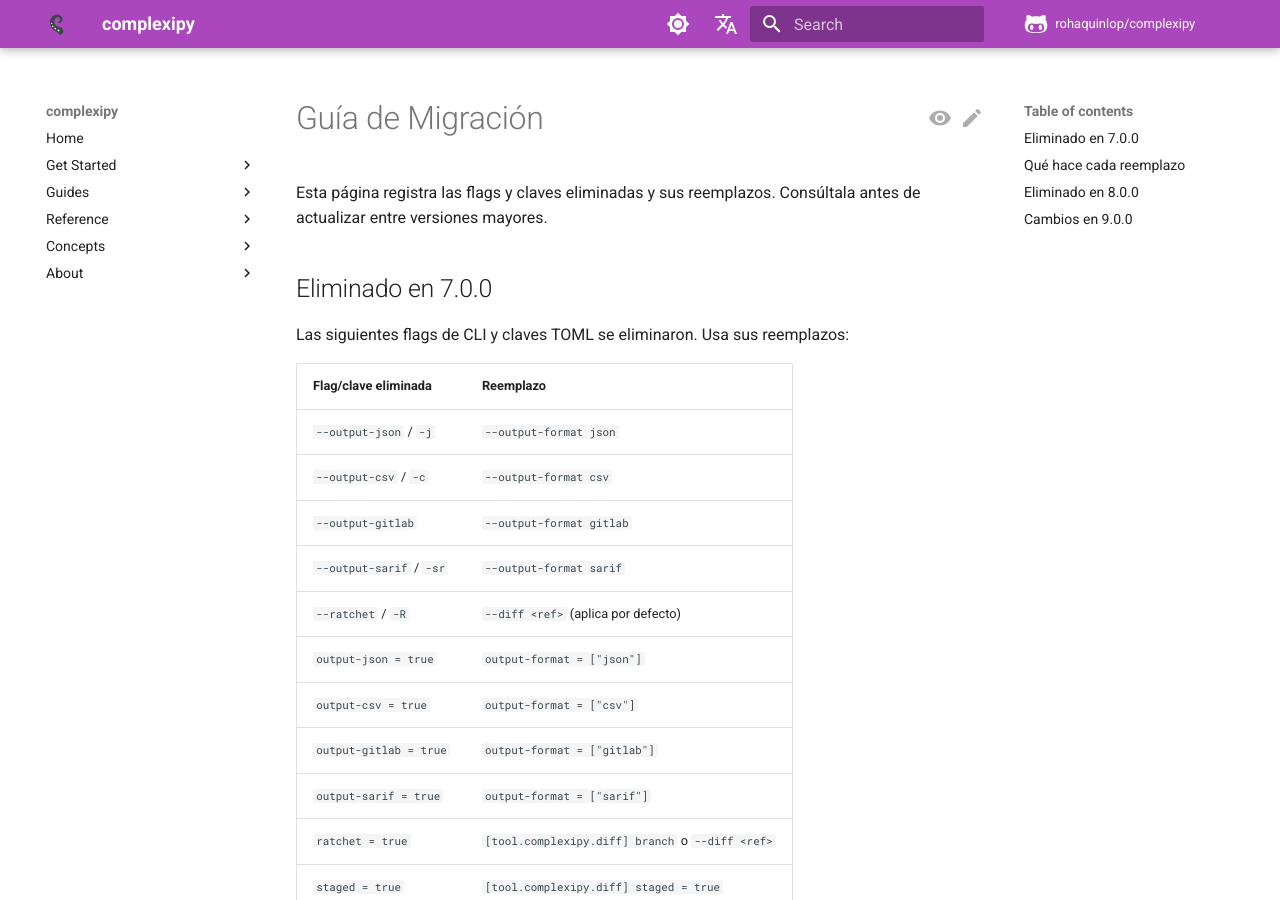
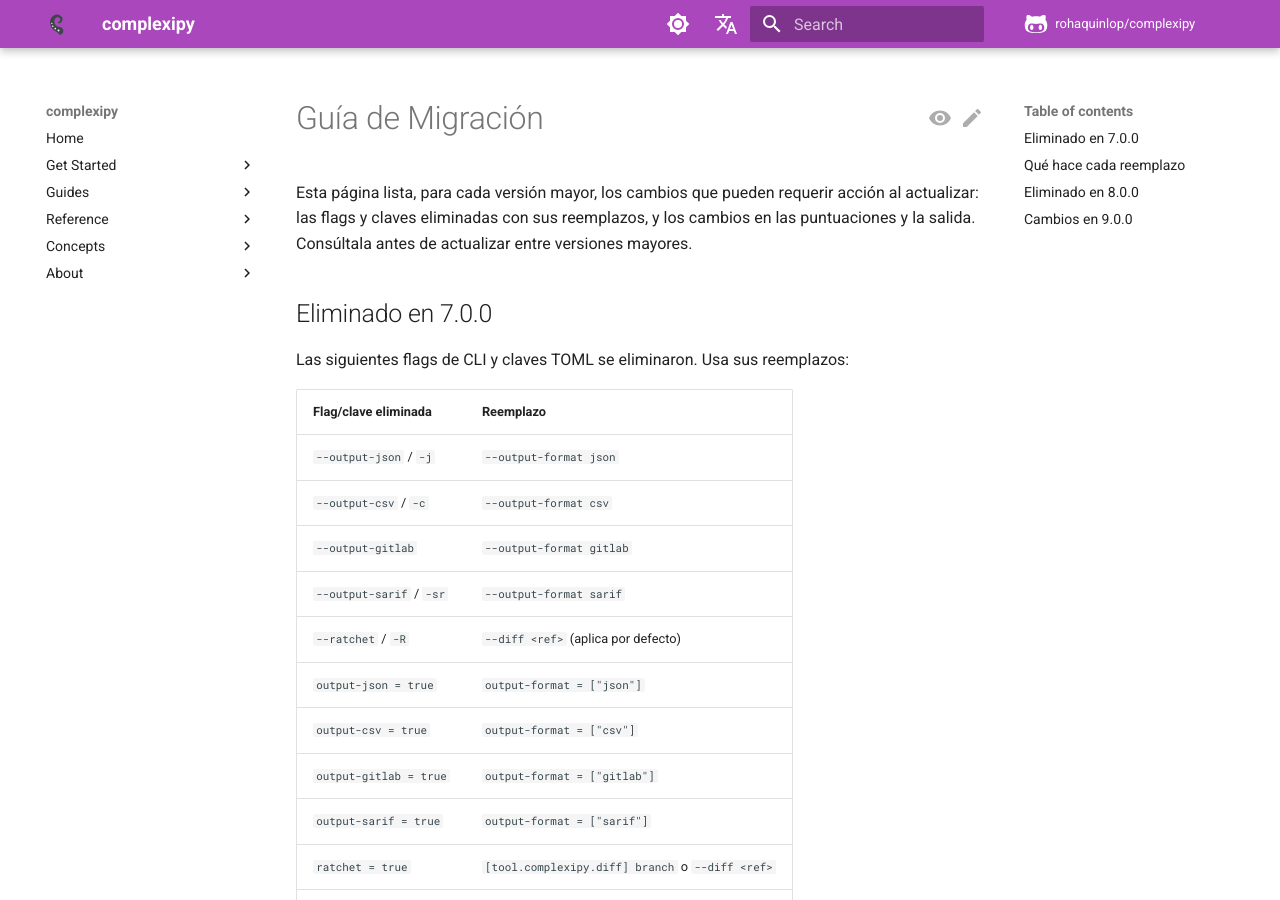
Before and after one commit to rohaquinlop/complexipy, an MkDocs documentation site: the page built from docs/es/migracion.md, in a window 1280 px wide and 900 px high. Built offline with MkDocs 1.6.1 and Material for MkDocs 9.7.7, drawn with Linux system fonts in a browser that asks for light colours; comment, search, counter and statistics services are not loaded.

```diff
--- a/docs/es/migracion.md
+++ b/docs/es/migracion.md
@@ -1,7 +1,9 @@
 # Guía de Migración
 
-Esta página registra las flags y claves eliminadas y sus reemplazos.
-Consúltala antes de actualizar entre versiones mayores.
+Esta página lista, para cada versión mayor, los cambios que pueden requerir
+acción al actualizar: las flags y claves eliminadas con sus reemplazos, y los
+cambios en las puntuaciones y la salida. Consúltala antes de actualizar entre
+versiones mayores.
 
 ## Eliminado en 7.0.0
 
```
Also changed, not shown: docs/migration.md (+3 -2 lines).
